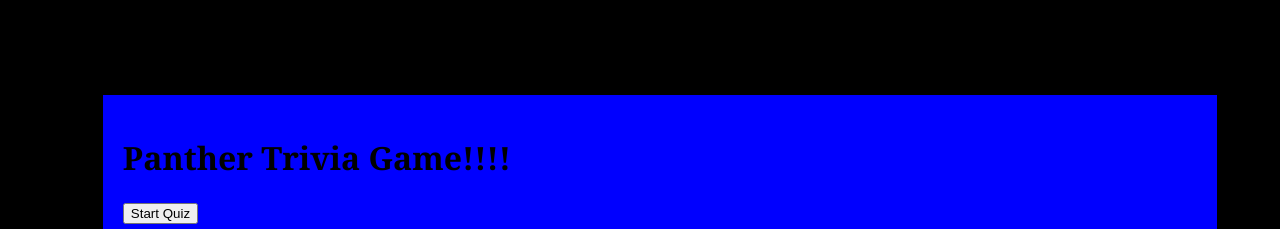
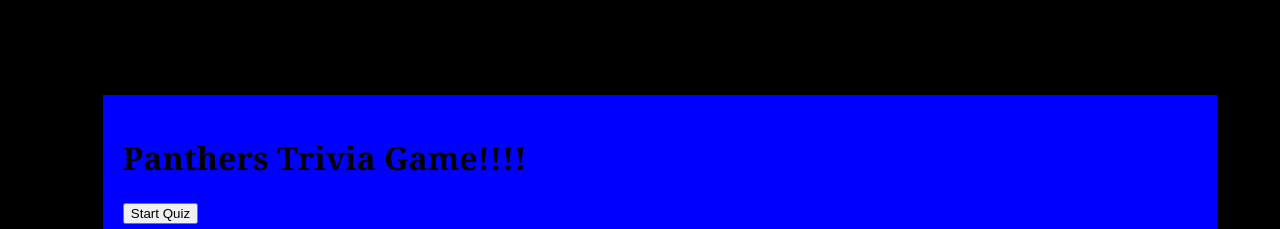
Before and after one commit to Burtonpinckney/Trivia-game, a plain HTML site: page index.html in a window 1280 px wide. Shown: the top 229 px of the page. Drawn offline with nearby package versions, Linux system fonts and the light colour scheme.

Commit message:
Minor correction

```diff
--- a/index.html
+++ b/index.html
@@ -13,7 +13,7 @@
 
 <body>
     <div class="container">
-        <h1>Panther Trivia Game!!!!</h1>
+        <h1>Panthers Trivia Game!!!!</h1>
         <div id="timer">Timer: <span id="time"></span> </div>
         <h2 id="timesUp">Times Up!</h2>
         <button id="startBut">Start Quiz</button>
```
